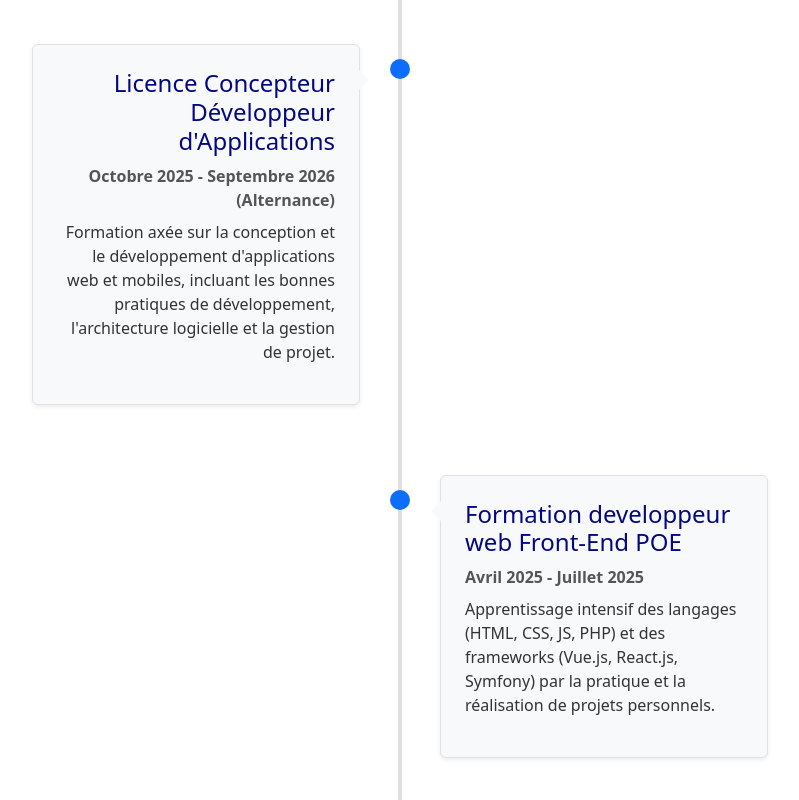
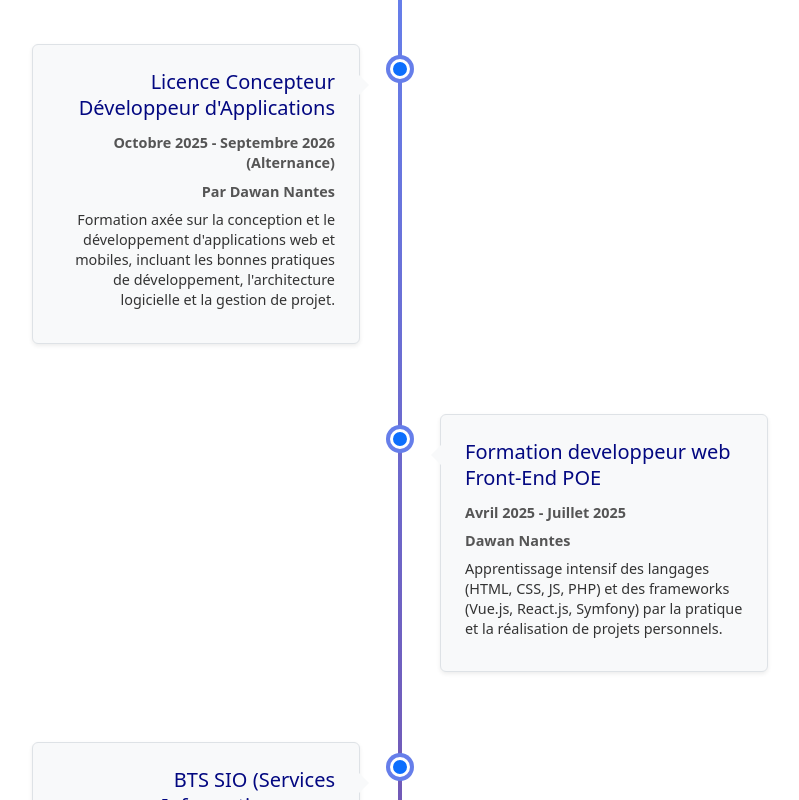
Before and after one commit to Badborz95/Vuejs-portfolio, a Vue app: page / in a window 1280 px wide. Shown: the part 2380-3180 px from the top of the page, without its empty margins (240-1039 px from the left). Built offline with nearby package versions, Linux system fonts and the light colour scheme.

Commit message:
Ajout des animations timeline

```diff
--- a/src/components/TimelineSection.vue
+++ b/src/components/TimelineSection.vue
@@ -5,13 +5,49 @@
       <div class="row justify-content-center">
         <div class="col-lg-8">
           <div class="timeline">
-            <div v-for="(item, index) in timelineItems" :key="index" :class="['timeline-item', { 'left': index % 2 === 0, 'right': index % 2 !== 0 }]">
+            <div
+              v-for="(item, index) in timelineItems"
+              :key="index"
+              :class="['timeline-item', { 'left': index % 2 === 0, 'right': index % 2 !== 0 }]"
+            >
               <div class="timeline-dot bg-primary"></div>
-              <div class="timeline-content card shadow-sm p-4">
-                <h3 class="fs-4 text-primary">{{ item.title }}</h3>
-                <p class="text-muted fw-bold mb-2">{{ item.date }}</p>
-                <p class="text-dark">{{ item.description }}</p>
+
+              <!-- FLIP CARD WRAPPER -->
+              <div class="flip-card-wrapper">
+                <div class="flip-card-container">
+                  <div class="flip-card-inner">
+
+                    <!-- FACE AVANT (Grise) -->
+                    <div class="flip-card-front card shadow-sm p-4">
+                      <h3 class="fs-5 text-primary">{{ item.title }}</h3>
+                      <p class="text-muted fw-bold mb-2 small">{{ item.date }}</p>
+                      <p class="text-muted fw-semibold mb-2 small">{{ item.ecole }}</p>
+                      <p class="text-dark small">{{ item.description }}</p>
+                    </div>
+
+                    <!-- FACE ARRIÈRE (Colorée) -->
+                    <div class="flip-card-back card shadow-sm p-4">
+                      <h3 class="fs-5 text-white mb-3">{{ item.title }}</h3>
+                      <p class="text-highlight fw-semibold mb-2 small">Points clés :</p>
+                      <ul class="text-highlight list-unstyled">
+                        <li v-if="index === 0" class="small mb-1">✓ Architectures web et mobiles</li>
+                        <li v-if="index === 0" class="small mb-1">✓ Framework modernes (Vue, React)</li>
+                        <li v-if="index === 0" class="small mb-1">✓ Gestion de projet agile</li>
+
+                        <li v-if="index === 1" class="small mb-1">✓ HTML, CSS, JavaScript</li>
+                        <li v-if="index === 1" class="small mb-1">✓ Vue.js, React.js, Symfony</li>
+                        <li v-if="index === 1" class="small mb-1">✓ Projets personnels</li>
+
+                        <li v-if="index === 2" class="small mb-1">✓ Développement full-stack</li>
+                        <li v-if="index === 2" class="small mb-1">✓ Bases de données</li>
+                        <li v-if="index === 2" class="small mb-1">✓ Travail d'équipe</li>
+                      </ul>
+                    </div>
+
+                  </div>
+                </div>
               </div>
+
             </div>
           </div>
         </div>
@@ -19,6 +55,7 @@
     </div>
   </section>
 </template>
+
 
 <script>
 export default {
@@ -29,19 +66,19 @@ export default {
         {
           title: "Licence Concepteur Développeur d'Applications",
           date: "Octobre 2025 - Septembre 2026 (Alternance)",
-          ecole : "Par Dawan Nantes",
+          ecole: "Par Dawan Nantes",
           description: "Formation axée sur la conception et le développement d'applications web et mobiles, incluant les bonnes pratiques de développement, l'architecture logicielle et la gestion de projet."
         },
         {
-          title: "Formation developpeur web Front-End POE ",
+          title: "Formation developpeur web Front-End POE",
           date: "Avril 2025 - Juillet 2025",
-          ecole : "Dawan Nantes",
+          ecole: "Dawan Nantes",
           description: "Apprentissage intensif des langages (HTML, CSS, JS, PHP) et des frameworks (Vue.js, React.js, Symfony) par la pratique et la réalisation de projets personnels."
         },
         {
           title: "BTS SIO (Services Informatiques aux Organisations) option SLAM",
           date: "2021 - 2024",
-          ecole : "ESUPEC Cholet",
+          ecole: "ESUPEC Cholet",
           description: "Etudes en initial, avec une spécialisation en développement d'applications et gestion de bases de données. Projets réalisés en équipe et stage en entreprise."
         }
       ]
@@ -50,16 +87,19 @@ export default {
 };
 </script>
 
+
 <style scoped>
+/* ========== TIMELINE PRINCIPALE ========== */
 .timeline {
   position: relative;
   padding: 40px 0;
 }
+
 .timeline::after {
   content: '';
   position: absolute;
   width: 4px;
-  background-color: #e0e0e0;
+  background: linear-gradient(to bottom, #667eea, #764ba2);
   top: 0;
   bottom: 0;
   left: 50%;
@@ -69,91 +109,237 @@ export default {
 .timeline-item {
   padding: 10px 0;
   position: relative;
-  width: 50%; /* 50% de la largeur du parent .timeline */
+  width: 50%;
   margin-bottom: 50px;
+  display: flex;
+  align-items: flex-start;
 }
 
 .timeline-item.left {
   left: 0;
-  padding-right: 40px; /* Espace pour le dot */
+  padding-right: 40px;
   text-align: right;
+  flex-direction: row-reverse;
 }
+
 .timeline-item.right {
   left: 50%;
-  padding-left: 40px; /* Espace pour le dot */
+  padding-left: 40px;
   text-align: left;
 }
 
+/* ========== DOT CENTRAL ========== */
 .timeline-dot {
   position: absolute;
   width: 20px;
   height: 20px;
   border-radius: 50%;
   top: 25px;
-  z-index: 1;
+  z-index: 10;
+  border: 3px solid white;
+  box-shadow: 0 0 0 4px #667eea;
+  transition: all 0.3s ease;
+  flex-shrink: 0;
 }
+
 .timeline-item.left .timeline-dot {
-  right: -10px; /* Positionne le point sur la ligne centrale */
+  right: -10px;
 }
+
 .timeline-item.right .timeline-dot {
   left: -10px;
 }
 
-.timeline-content {
+.timeline-item:hover .timeline-dot {
+  width: 28px;
+  height: 28px;
+  top: 21px;
+  box-shadow: 0 0 0 6px #667eea;
+}
+
+/* ========== FLIP CARD ANIMATION ========== */
+.flip-card-wrapper {
+  perspective: 1000px;
+  width: 100%;
+  flex: 1;
+}
+
+.flip-card-container {
+  width: 100%;
   position: relative;
 }
-.timeline-item.left .timeline-content::after {
-  content: '';
+
+.flip-card-inner {
+  width: 100%;
+  position: relative;
+  transform-style: preserve-3d;
+  transition: transform 0.8s cubic-bezier(0.68, -0.55, 0.265, 1.55);
+}
+
+.flip-card-wrapper:hover .flip-card-inner {
+  transform: rotateY(180deg);
+}
+
+.flip-card-front,
+.flip-card-back {
+  position: relative;
+  width: 100%;
+  backface-visibility: hidden;
+  -webkit-backface-visibility: hidden;
+  border-radius: 0.375rem;
+}
+
+/* Face avant (grise - style original) */
+.flip-card-front {
+  background-color: #f8f9fa;
+  transform: rotateY(0deg);
+  border: 1px solid #dee2e6;
+  padding: 1.5rem;
+  box-sizing: border-box;
+  display: block;
+}
+
+/* Face arrière (colorée) */
+.flip-card-back {
+  background: linear-gradient(135deg, #667eea 0%, #764ba2 100%);
+  color: white;
+  transform: rotateY(180deg);
+  border: 1px solid #667eea;
+  padding: 1.5rem;
+  box-sizing: border-box;
+  display: block;
   position: absolute;
-  top: 25px;
+  top: 0;
+  left: 0;
+  right: 0;
+}
+
+.flip-card-front h3,
+.flip-card-back h3 {
+  margin-top: 0;
+  margin-bottom: 0.75rem;
+  font-size: 1.1rem;
+  line-height: 1.3;
+}
+
+.flip-card-back h3 {
+  color: white;
+}
+
+.flip-card-front p,
+.flip-card-back p {
+  margin-bottom: 0.5rem;
+  font-size: 0.9rem;
+  line-height: 1.4;
+}
+
+.flip-card-back ul {
+  margin-bottom: 0;
+  padding-left: 0;
+}
+
+.flip-card-back ul li {
+  font-size: 0.85rem;
+  line-height: 1.5;
+  margin-bottom: 0.3rem;
+}
+
+/* Couleur highlight pour meilleure lisibilité */
+.text-highlight {
+  color: #f0f4ff !important;
+  font-weight: 500;
+}
+
+/* ========== POINTE DE FLÈCHE (adaptée au flip) ========== */
+.flip-card-front::after,
+.flip-card-back::after {
+  position: absolute;
+  top: 30px;
   width: 0;
   height: 0;
   border-style: solid;
+  content: '';
+}
+
+/* Pointe pour items à gauche */
+.timeline-item.left .flip-card-front::after {
   border-width: 10px 0 10px 10px;
-  border-color: transparent transparent transparent #f8f9fa; /* Couleur de fond de la card Bootstrap */
+  border-color: transparent transparent transparent #f8f9fa;
   right: -10px;
 }
-.timeline-item.right .timeline-content::after {
-  content: '';
-  position: absolute;
-  top: 25px;
-  width: 0;
-  height: 0;
-  border-style: solid;
+
+.timeline-item.left .flip-card-back::after {
+  border-width: 10px 0 10px 10px;
+  border-color: transparent transparent transparent #667eea;
+  right: -10px;
+}
+
+/* Pointe pour items à droite */
+.timeline-item.right .flip-card-front::after {
   border-width: 10px 10px 10px 0;
   border-color: transparent #f8f9fa transparent transparent;
   left: -10px;
 }
 
-/* Responsive pour la timeline */
+.timeline-item.right .flip-card-back::after {
+  border-width: 10px 10px 10px 0;
+  border-color: transparent #667eea transparent transparent;
+  left: -10px;
+}
+
+/* ========== RESPONSIVE ========== */
 @media (max-width: 768px) {
   .timeline::after {
-    left: 20px; /* Ligne à gauche pour mobile */
+    left: 20px;
   }
+
   .timeline-item {
     width: 100%;
     padding-left: 50px;
-    padding-right: 15px; /* Réduit le padding droit pour mobile */
+    padding-right: 0;
+    flex-direction: row;
   }
+
   .timeline-item.left,
   .timeline-item.right {
     left: 0;
     text-align: left;
-    padding-right: 15px;
+    flex-direction: row;
   }
+
   .timeline-dot {
-    left: 10px; /* Point sur la ligne de gauche */
+    position: absolute;
+    left: 10px;
+    top: 25px;
   }
+
   .timeline-item.left .timeline-dot,
   .timeline-item.right .timeline-dot {
     right: auto;
+    left: 10px;
   }
-  .timeline-item.left .timeline-content::after,
-  .timeline-item.right .timeline-content::after {
-    border-width: 10px 10px 10px 0; /* Pointe toujours à gauche */
+
+  .timeline-item.left .flip-card-front::after,
+  .timeline-item.right .flip-card-front::after,
+  .timeline-item.left .flip-card-back::after,
+  .timeline-item.right .flip-card-back::after {
+    border-width: 10px 10px 10px 0;
     border-color: transparent #f8f9fa transparent transparent;
     left: -10px;
     right: auto;
   }
+
+  .timeline-item.right .flip-card-back::after {
+    border-color: transparent #667eea transparent transparent;
+  }
+
+  .flip-card-front h3,
+  .flip-card-back h3 {
+    font-size: 1rem;
+  }
+
+  .flip-card-back ul li {
+    font-size: 0.8rem;
+  }
 }
 </style>
```
